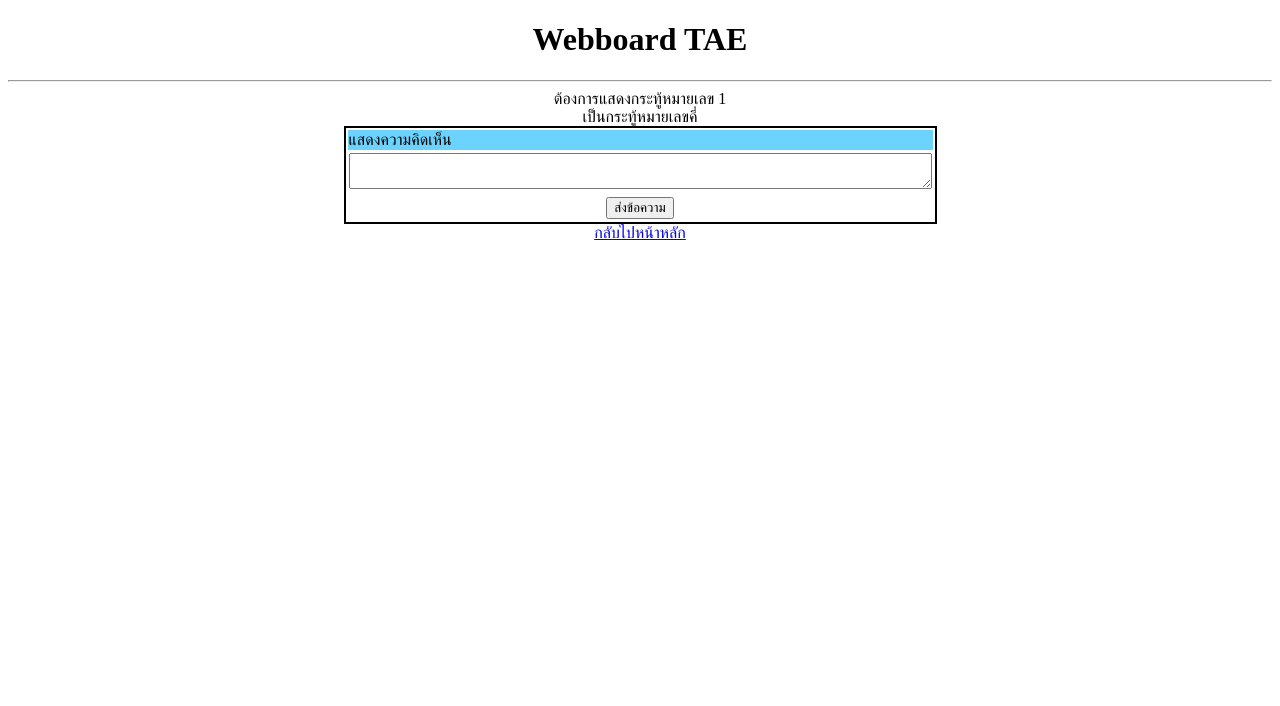
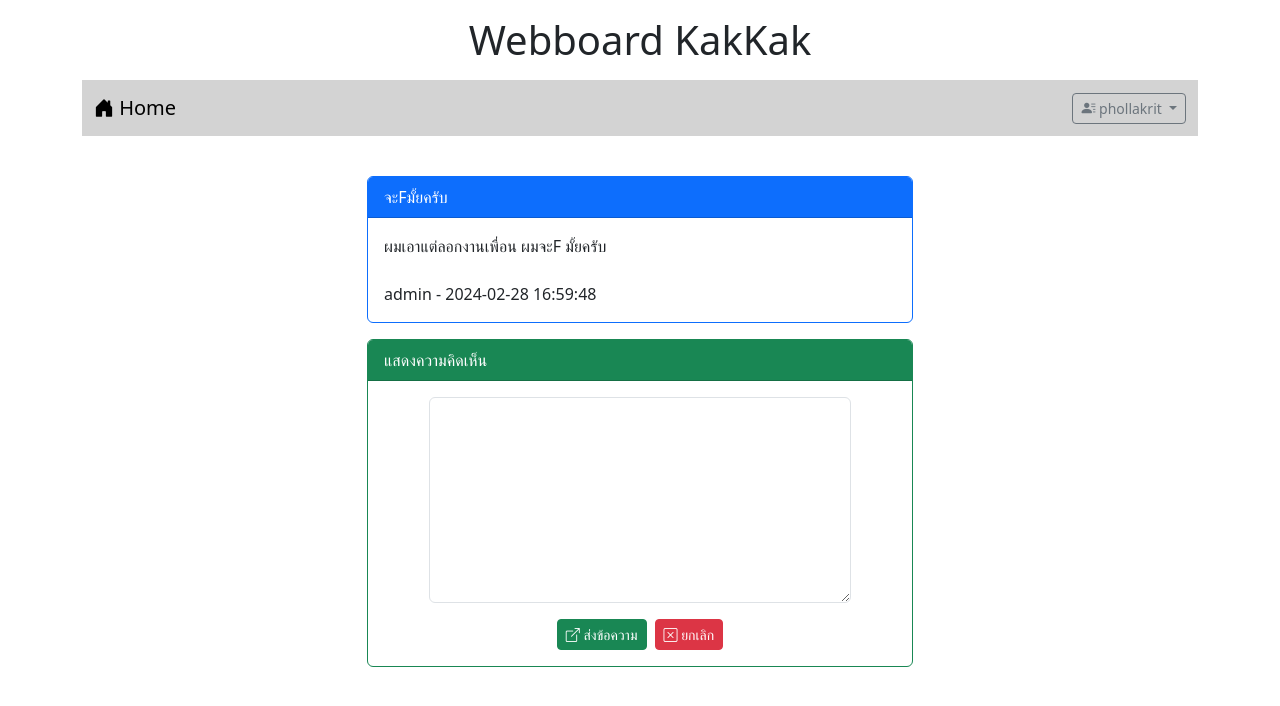
Before and after one commit to taechinnapat/Webboard-ECT-TAE, a PHP site: page /post.php?id=1 in a window 1280 px wide. Shown: the top 706 px of the page. Run offline with PHP 8.4, Linux system fonts and the light colour scheme; a user stored in the database is signed in; data comes from the database, SQL or seed files in the repository; tables that the repository leaves empty hold one stand-in row (values such as "Sample post").

Commit message:
Work 10 post.php and post_save.php

```diff
--- a/index.php
+++ b/index.php
@@ -56,6 +56,7 @@ session_start();
             style=text-decoration:none>$row[1]</a><br>$row[3] - $row[4]</td></tr>";
          }
          $conn=null;
+
         ?>
     </table>
     </div>
--- a/post.php
+++ b/post.php
@@ -1,28 +1,81 @@
+<?php
+session_start();
+?>
 <!DOCTYPE html>
 <html lang="en">
 <head>
+    <link rel="stylesheet" href="bootstrap-5.3.2-dist/css/bootstrap.min.css">
+    <script src="bootstrap-5.3.2-dist/js/bootstrap.bundle.min.js"></script>
+    <link rel="stylesheet" href="https://cdn.jsdelivr.net/npm/bootstrap-icons@1.11.3/font/bootstrap-icons.min.css">
     <meta charset="UTF-8">
     <meta name="viewport" content="width=device-width, initial-scale=1.0">
     <title>Post</title>
 </head>
 <body>
-    <h1 style="text-align: center;">Webboard TAE</h1>
-    <hr>
-    <div style="text-align: center;"> ต้องการแสดงกระทู้หมายเลข
-    <?php echo "$_GET[id] <br>";
-    $n=$_GET['id'];
-    if($n % 2==0){
-    echo"เป็นกระทู้หมายเลขคู่";
-    }
-    else
-    echo"เป็นกระทู้หมายเลขคี่";
-    ?>
+<div class="container-lg">
+    <h1 style="text-align: center;" class="m-3">Webboard KakKak</h1>
+    <?php include "nav.php" ?>
+    <div class="row mt-4">
+        <div class="col-lg-3 col-md-2 col-sm-1"></div>
+        <div class="col-lg-6 col-md-8 col-sm-10">
+            <?php
+            $conn=new PDO("mysql:host=localhost;dbname=webboard;charset=utf8","root","");
+            $sql="select post.title,post.content,post.post_date,user.login
+             from post inner join user on
+            (post.user_id=user.id) where post.id=$_GET[id]";
+            $result=$conn->query($sql);
+            while($row=$result->fetch()){
+            echo"<div class='card border-primary mt-3'>";
+            echo"<div class='card-header bg-primary text-white'>$row[0]</div>";
+            echo"<div class='card-body'>$row[1] <br><br> $row[3] - $row[2]</div>";
+            echo"</div>";
+            }
+             $sql="select comment.content,comment.post_date,user.login
+              from comment inner join user on
+             (comment.user_id=user.id) where comment.post_id=$_GET[id]";
+             $result=$conn->query($sql);
+             $i=1;
+             while($row=$result->fetch()){
+            echo"<div class='card border-info mt-3'>";
+            echo"<div class='card-header bg-info text-white'>ความคิดเห็นที่ $i </div>";
+            echo"<div class='card-body'>$row[0]<br><br>$row[2] - $row[1]</div>";
+            echo"</div>";
+            $i=$i+1;
+            }
+            $conn=null;
+            ?>
+            <?php if(isset($_SESSION['id'])){
+            ?>
+            <div class="card border-success mt-3">
+            <div class="card-header bg-success text-white">
+                แสดงความคิดเห็น</div>
+            <div class="card-body">
+                <form action="post_save.php" method="post">
+                    <input type="hidden" name="post_id"
+                    value="<?= $_GET['id'];?>">
+                    <div class="row mb-3 justify-content-center">
+                        <div class="col-lg-10">
+                            <textarea name="comment" rows="8"
+                            class="form-control" required></textarea>
+                        </div>
+                    </div>
+                    <div class="row">
+                        <div class="col-lg-12 d-flex justify-content-center">
+                            <button type="submit" class="btn btn-success btn-sm text-white">
+                                <i class="bi bi-box-arrow-up-right"></i> ส่งข้อความ
+                            </button>
+                            <button type="reset" class="btn btn-danger btn-sm ms-2">
+                                <i class="bi bi-x-square"></i> ยกเลิก</button>
+                        </div>
+                    </div>
+                </form>
+            </div>
+        </div>
+        <?php } ?>
+        <br>
+        </div>
+        <div class="col-lg-3 col-md-2 col-sm-1"></div>
     </div>
-    <table style="border: 2px solid black; width: 40%;" align="center">
-        <tr><td colspan="2" style="background-color: #6CD2FE;">แสดงความคิดเห็น</td></tr>
-        <tr><td><textarea name="message"row="10" cols="70"></textarea> </td></tr>
-        <tr><td style="text-align: center;"><input type="submit" value="ส่งข้อความ"></td></tr>
-    </table>
-    <div style="text-align: center;"><a href="index.php">กลับไปหน้าหลัก</a></div>
+</div>
 </body>
 </html>
```
Also changed, not shown: post_save.php (added, +12 -0 lines), test.html (added, +15 -0 lines).
